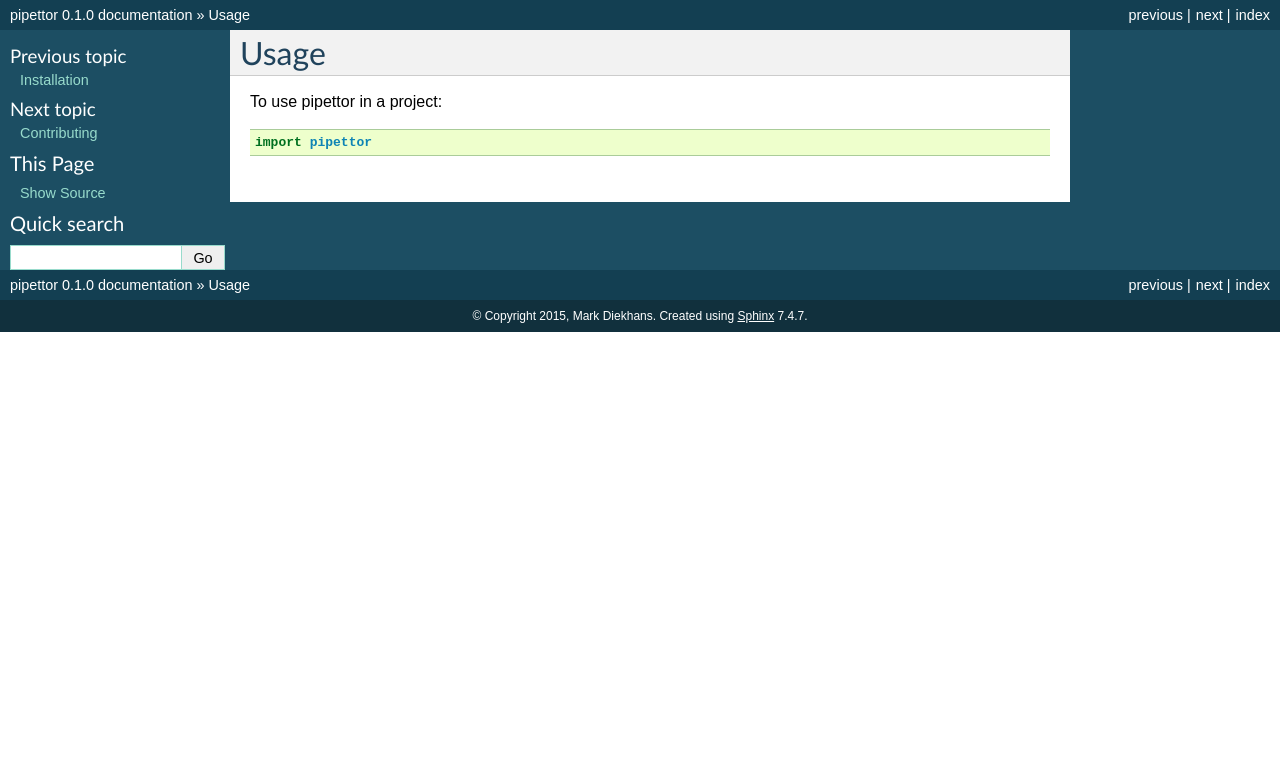
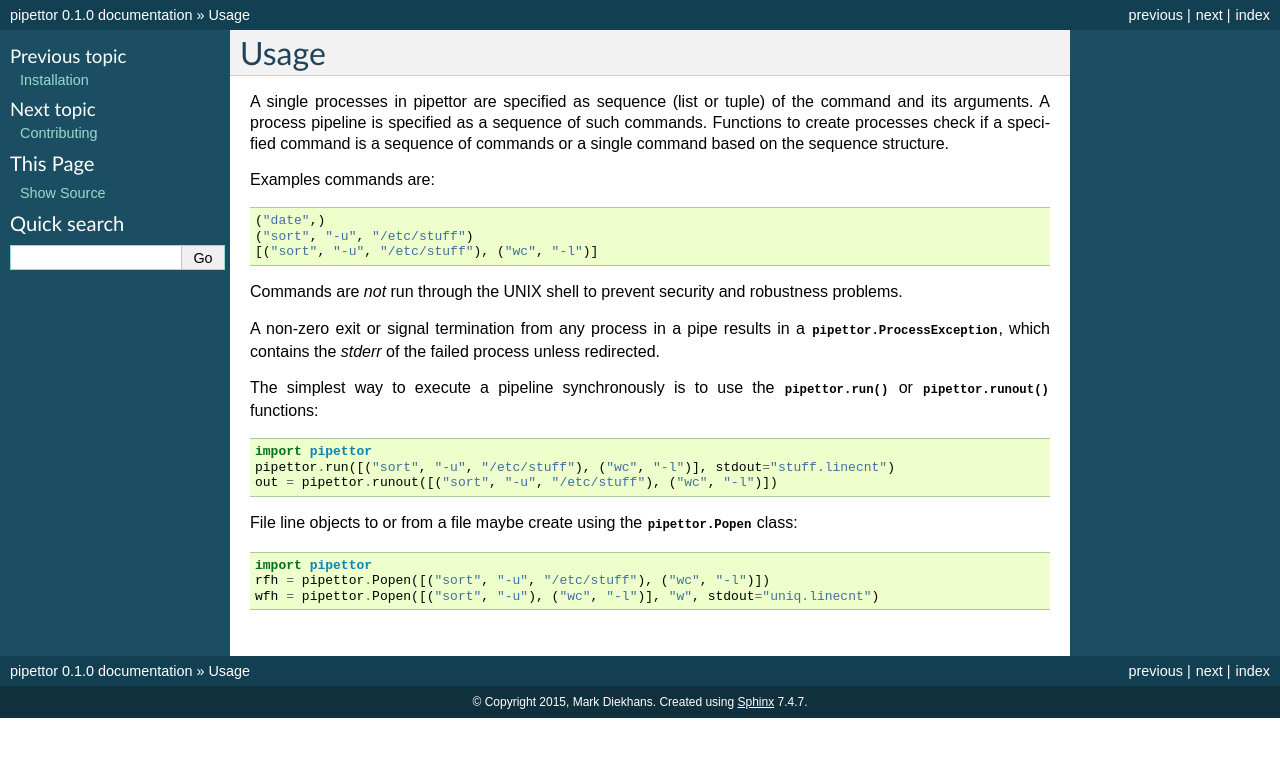
Before and after one commit to diekhans/pipettor, a Sphinx documentation site: the page built from docs/usage.rst, in a window 1280 px wide. Shown: the top 757 px of the page. Built offline with Sphinx 7.4.7, drawn with Linux system fonts in a browser that asks for light colours; the version number is read from the project's files by our own code.

Commit message:
work on documentation

```diff
--- a/docs/installation.rst
+++ b/docs/installation.rst
@@ -4,7 +4,11 @@ Installation
 
 At the command line::
 
+    $ pip install pipettor
+
+or::
     $ easy_install pipettor
+
 
 Or, if you have virtualenvwrapper installed::
 
--- a/docs/usage.rst
+++ b/docs/usage.rst
@@ -1,7 +1,39 @@
-========
+.. usage
+
+=====
 Usage
-========
+=====
 
-To use pipettor in a project::
+A single processes in pipettor are specified as sequence (list or tuple) of
+the command and its arguments.  A process pipeline is specified as a sequence
+of such commands.  Functions to create processes check if a specified
+command is a sequence of commands or a single command based on the sequence
+structure.
+
+Examples commands are::
+
+   ("date",)
+   ("sort", "-u", "/etc/stuff")
+   [("sort", "-u", "/etc/stuff"), ("wc", "-l")]
+
+Commands are *not* run through the UNIX shell to prevent security and
+robustness problems.
+
+A non-zero exit or signal termination from any process in a pipe results in a
+:class:`pipettor.ProcessException`, which contains the `stderr` of the
+failed process unless redirected.
+
+The simplest way to execute a pipeline synchronously is to use
+the :func:`pipettor.run` or :func:`pipettor.runout` functions::
 
     import pipettor
+    pipettor.run([("sort", "-u", "/etc/stuff"), ("wc", "-l")], stdout="stuff.linecnt")
+    out = pipettor.runout([("sort", "-u", "/etc/stuff"), ("wc", "-l")])
+
+
+File line objects to or from a file maybe create using the
+:class:`pipettor.Popen` class::
+
+    import pipettor
+    rfh = pipettor.Popen([("sort", "-u", "/etc/stuff"), ("wc", "-l")])
+    wfh = pipettor.Popen([("sort", "-u"), ("wc", "-l")], "w", stdout="uniq.linecnt")
```
Also changed, not shown: README.rst (+10 -9 lines), pipettor/__init__.py (+6 -5 lines).
